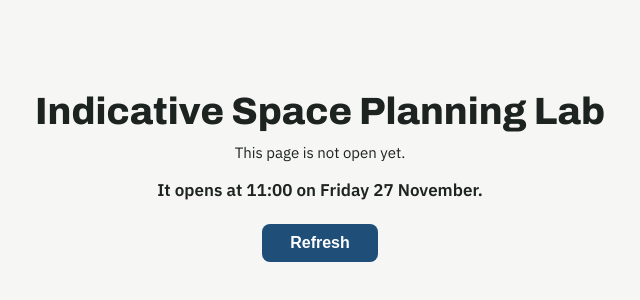
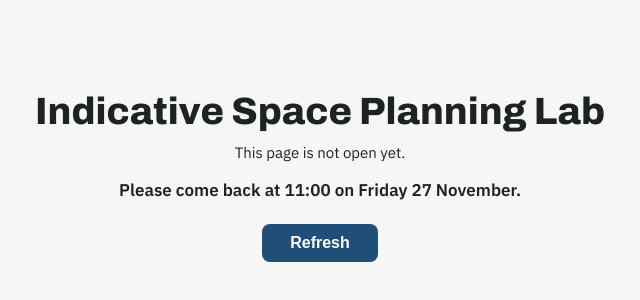
Before and after one commit to uclbsscdibam/space-lab, a plain HTML site: page week7/index.html in a window 1280 px wide. Shown: the part 220-520 px from the top of the page, without its empty margins (320-960 px from the left). Drawn offline with Linux system fonts and the light colour scheme.

Commit message:
Week 7: lock screen wording

```diff
--- a/week7/index.html
+++ b/week7/index.html
@@ -396,7 +396,7 @@ html.locked #lockScreen{display:flex;min-height:100vh;align-items:center;justify
 <div id="lockScreen" role="status"><div>
   <h1>Indicative Space Planning Lab</h1>
   <p>This page is not open yet.</p>
-  <p class="when">It opens at 11:00 on Friday 27 November.</p>
+  <p class="when">Please come back at 11:00 on Friday 27 November.</p>
   <p><button type="button" id="lockRefresh" onclick="location.reload()">Refresh</button></p>
 </div></div>
 <header class="wrap7"><div class="top7"><h1>Layout Lab · Indicative space planning</h1>
```
